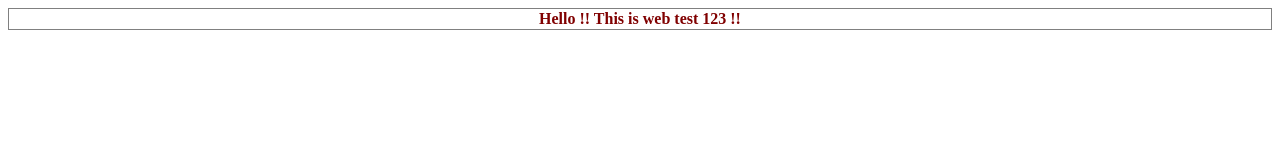
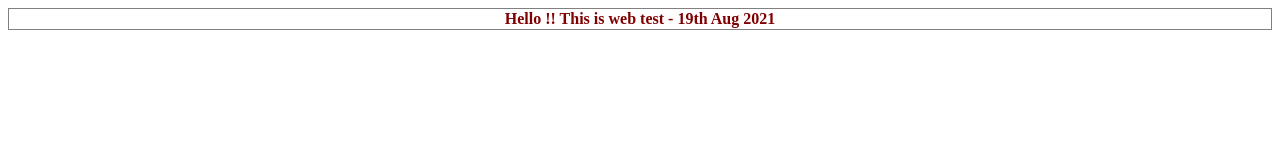
Before and after one commit to santoshmohapatra77/webproject, a plain HTML site: page index.html in a window 1280 px wide. Drawn offline with Linux system fonts and the light colour scheme.

Commit message:
Update index.html

```diff
--- a/index.html
+++ b/index.html
@@ -1,7 +1,7 @@
 <table style="border-collapse: collapse; width: 100%;" border="1">
 <tbody>
 <tr>
-<td style="width: 100%; text-align: center;"><strong><span style="color: #800000;">Hello !! This is web test 123 !!</span></strong></td>
+<td style="width: 100%; text-align: center;"><strong><span style="color: #800000;">Hello !! This is web test - 19th Aug 2021 </span></strong></td>
 </tr>
 </tbody>
 </table>
```
